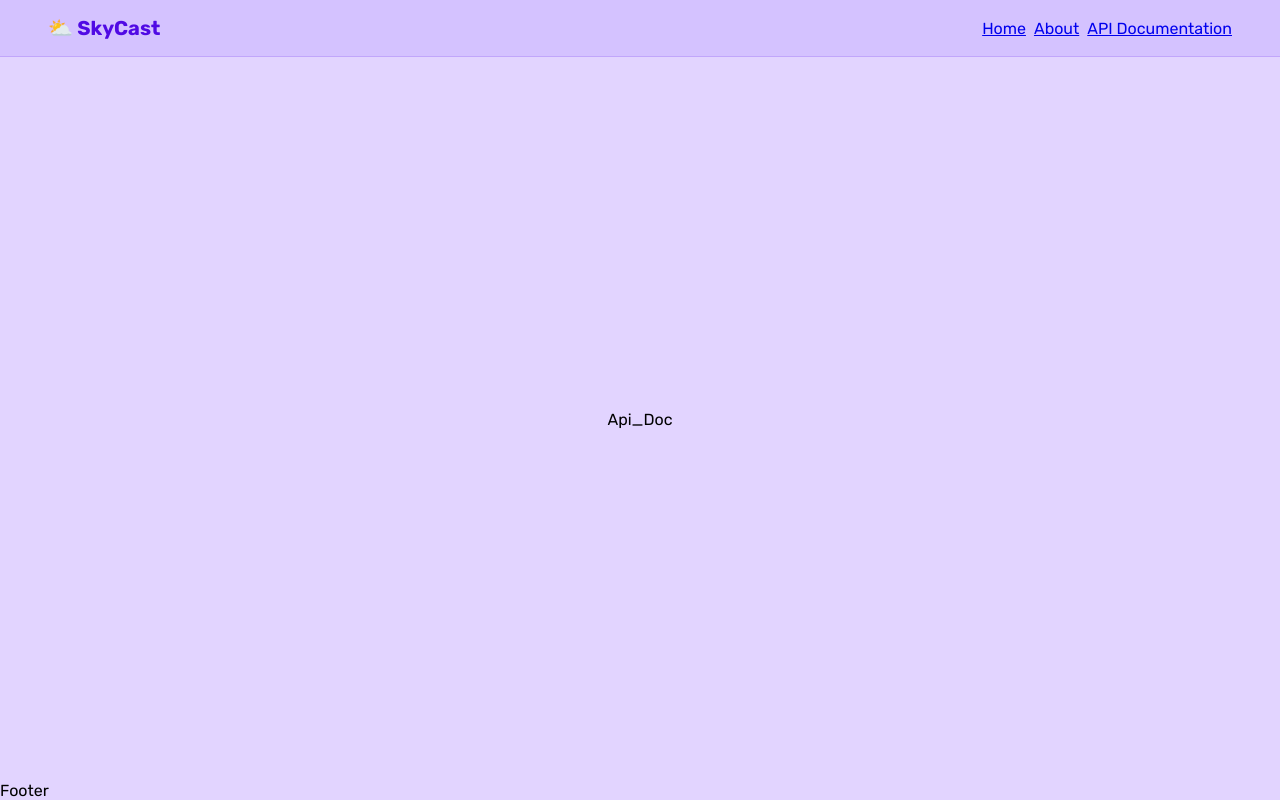
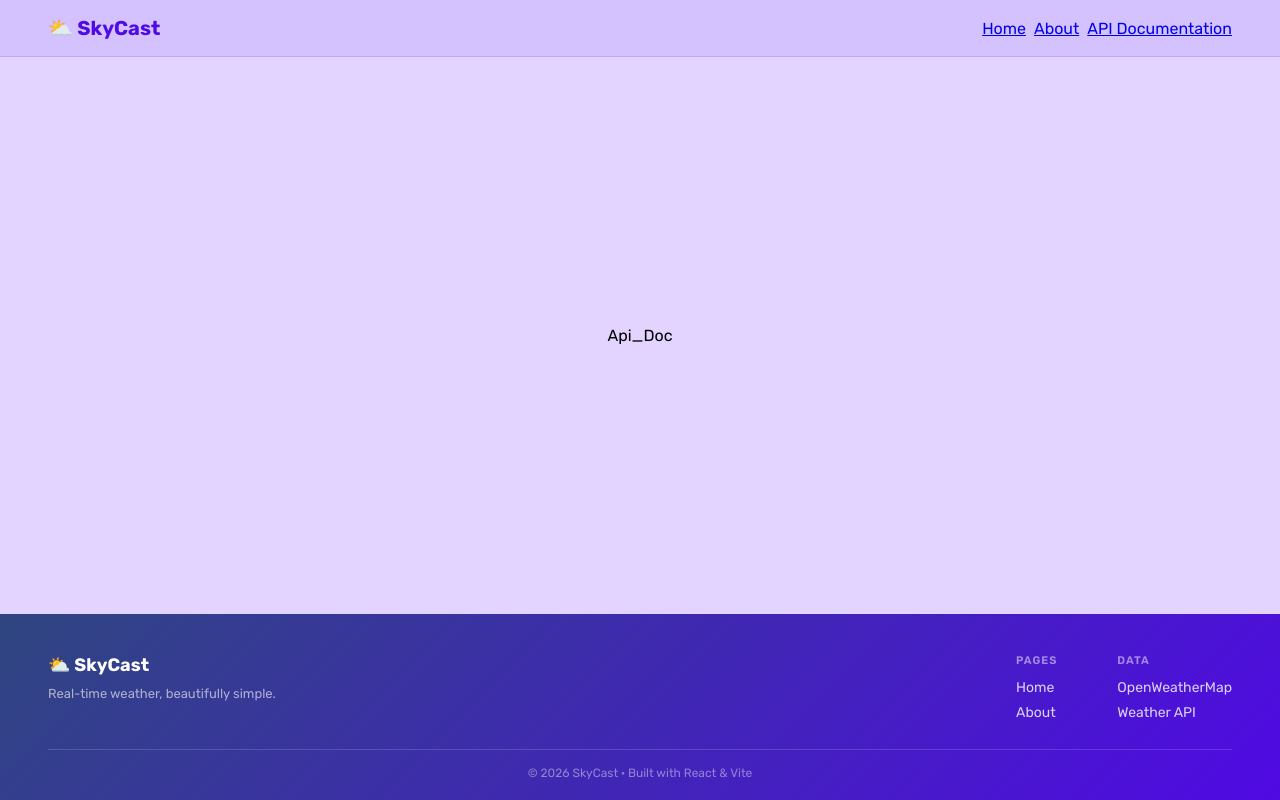
Before and after one commit to KrishnaGulalia/SkyCast, a React (Vite) app in the folder skycast/: page /Api_Doc in a window 1280 px wide. Built offline with nearby package versions, Linux system fonts and the light colour scheme.

Commit message:
footer added and css updated

```diff
--- a/skycast/src/components/Footer.css
+++ b/skycast/src/components/Footer.css
@@ -0,0 +1,65 @@
+.footer {
+  background: linear-gradient(135deg, #2f4680, #500ae4);
+  color: rgba(255, 255, 255, 0.85);
+  padding: 40px 48px 20px;
+}
+
+.footer-inner {
+  display: flex;
+  gap: 60px;
+  padding-bottom: 28px;
+  border-bottom: 1px solid rgba(255, 255, 255, 0.15);
+  flex-wrap: wrap;
+}
+
+.footer-brand {
+  flex: 1;
+  min-width: 180px;
+}
+
+.footer-logo {
+  font-size: 18px;
+  font-weight: 700;
+  color: white;
+  display: block;
+  margin-bottom: 8px;
+}
+
+.footer-brand p {
+  font-size: 13px;
+  opacity: 0.7;
+  line-height: 1.5;
+}
+
+.footer-links {
+  display: flex;
+  flex-direction: column;
+  gap: 8px;
+}
+
+.footer-links-title {
+  font-size: 11px;
+  font-weight: 600;
+  text-transform: uppercase;
+  letter-spacing: 1px;
+  color: rgba(255, 255, 255, 0.5);
+  margin-bottom: 4px;
+}
+
+.footer-links a {
+  color: rgba(255, 255, 255, 0.8);
+  text-decoration: none;
+  font-size: 14px;
+  transition: color 0.2s ease;
+}
+
+.footer-links a:hover {
+  color: white;
+}
+
+.footer-bottom {
+  padding-top: 16px;
+  text-align: center;
+  font-size: 12px;
+  opacity: 0.5;
+}
--- a/skycast/src/components/Footer.jsx
+++ b/skycast/src/components/Footer.jsx
@@ -1,7 +1,33 @@
 import React from 'react'
+import { Link } from 'react-router-dom'
+import './Footer.css'
 
 export default function Footer() {
   return (
-    <div>Footer</div>
+    <div className='footer'>
+      <div className='footer-inner'>
+        <div className='footer-brand'>
+          <span className='footer-logo'>⛅ SkyCast</span>
+          <p>Real-time weather, beautifully simple.</p>
+        </div>
+        <div className='footer-links'>
+          <p className='footer-links-title'>Pages</p>
+          <Link to='/'>Home</Link>
+          <Link to='/about'>About</Link>
+        </div>
+        <div className='footer-links'>
+          <p className='footer-links-title'>Data</p>
+          <a href='https://openweathermap.org' target='_blank' rel='noreferrer'>
+            OpenWeatherMap
+          </a>
+          <a href='https://openweathermap.org/api' target='_blank' rel='noreferrer'>
+            Weather API
+          </a>
+        </div>
+      </div>
+      <div className='footer-bottom'>
+        <p>© 2026 SkyCast · Built with React & Vite</p>
+      </div>
+    </div>
   )
 }
```
